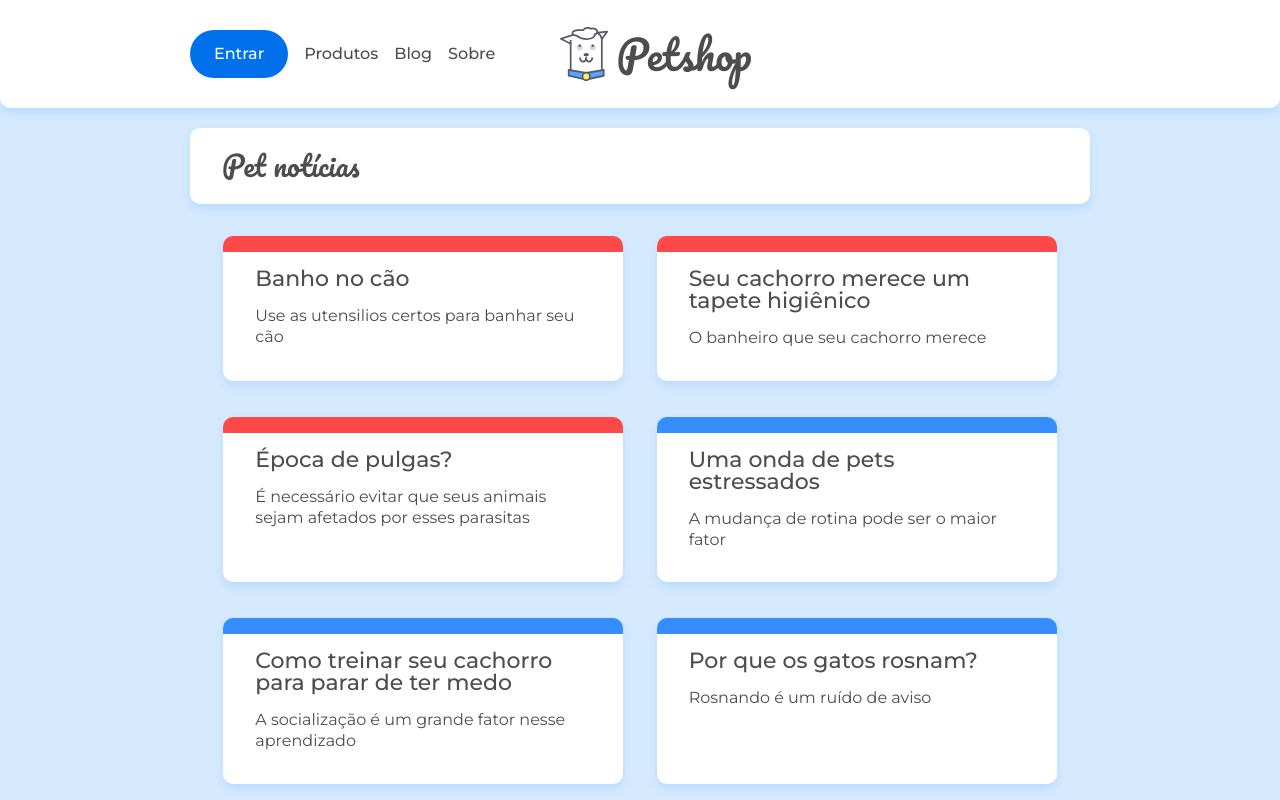
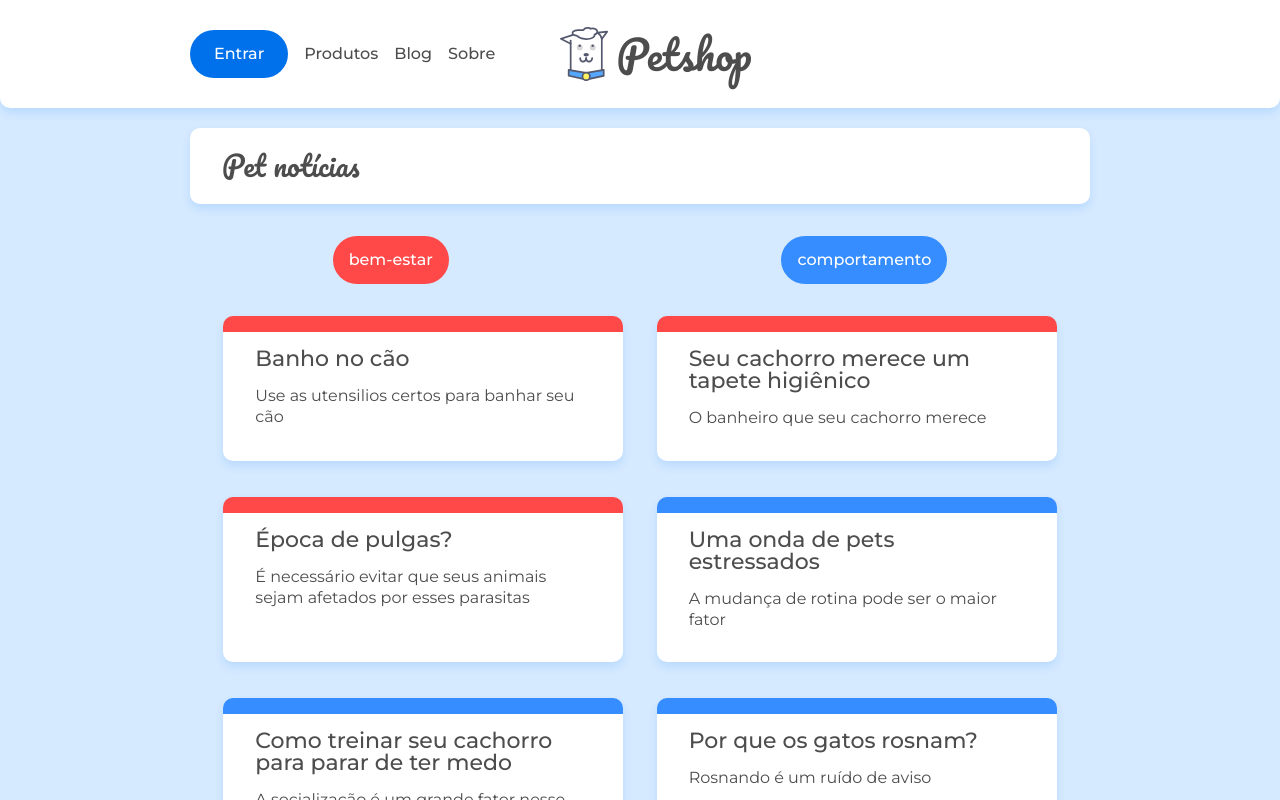
Before and after one commit to lucaspires-source/Alura-React-Router, a React (Create React App) app: page / in a window 1280 px wide. Shown: the top 800 px of the page. Built offline with nearby package versions, Linux system fonts and the light colour scheme; data requests are answered from the project's data file.

Commit message:
Aula 04.05 Criando Categorias

```diff
--- /dev/null
+++ b/src/components/ListaCategorias.js
@@ -0,0 +1,25 @@
+import React, { useState, useEffect } from "react";
+import { busca } from "../api/api";
+import { Link } from "react-router-dom";
+import "../assets/css/blog.css";
+const ListaCategorias = () => {
+  const [categorias, setCategorias] = useState([]);
+  useEffect(() => {
+    busca(`/categorias`, setCategorias);
+  }, []);
+  return (
+    <ul className="lista-categorias cotainer flex">
+      {categorias.map((categoria) => (
+        <Link to={`categoria/${categoria.id}`}>
+          <li
+            className={`lista-categorias__categoria lista-categorias__categoria--${categoria.id}`}
+          >
+            {categoria.nome}
+          </li>
+        </Link>
+      ))}
+    </ul>
+  );
+};
+
+export default ListaCategorias;
--- a/src/paginas/Home.js
+++ b/src/paginas/Home.js
@@ -1,4 +1,5 @@
 import React from 'react'
+import ListaCategorias from '../components/ListaCategorias'
 import ListaPost from '../components/ListaPost'
 
 const Home = () => {
@@ -8,6 +9,7 @@
       <div className="container">
         <h2 className="titulo-pagina">Pet notícias</h2>
       </div>
+      <ListaCategorias/>
       <ListaPost url={'/posts'}/>
     </main>
   )
```
